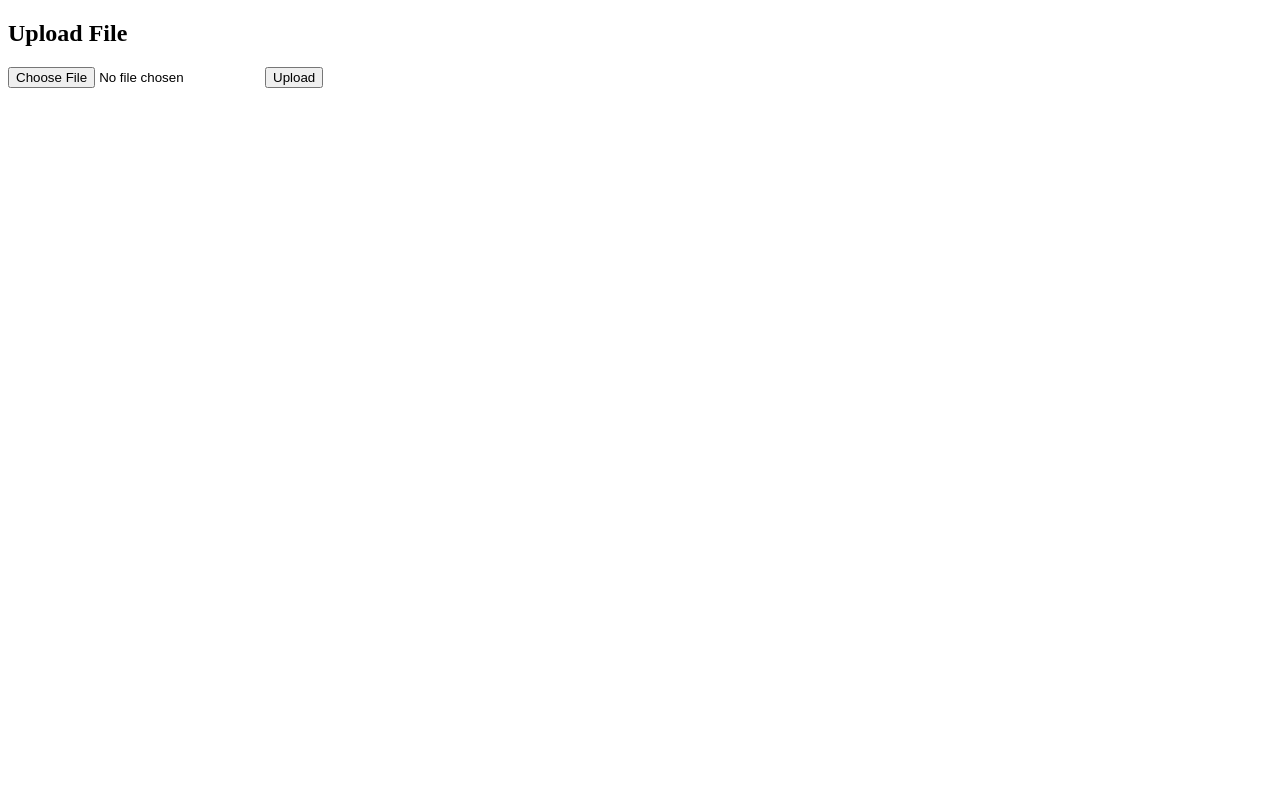
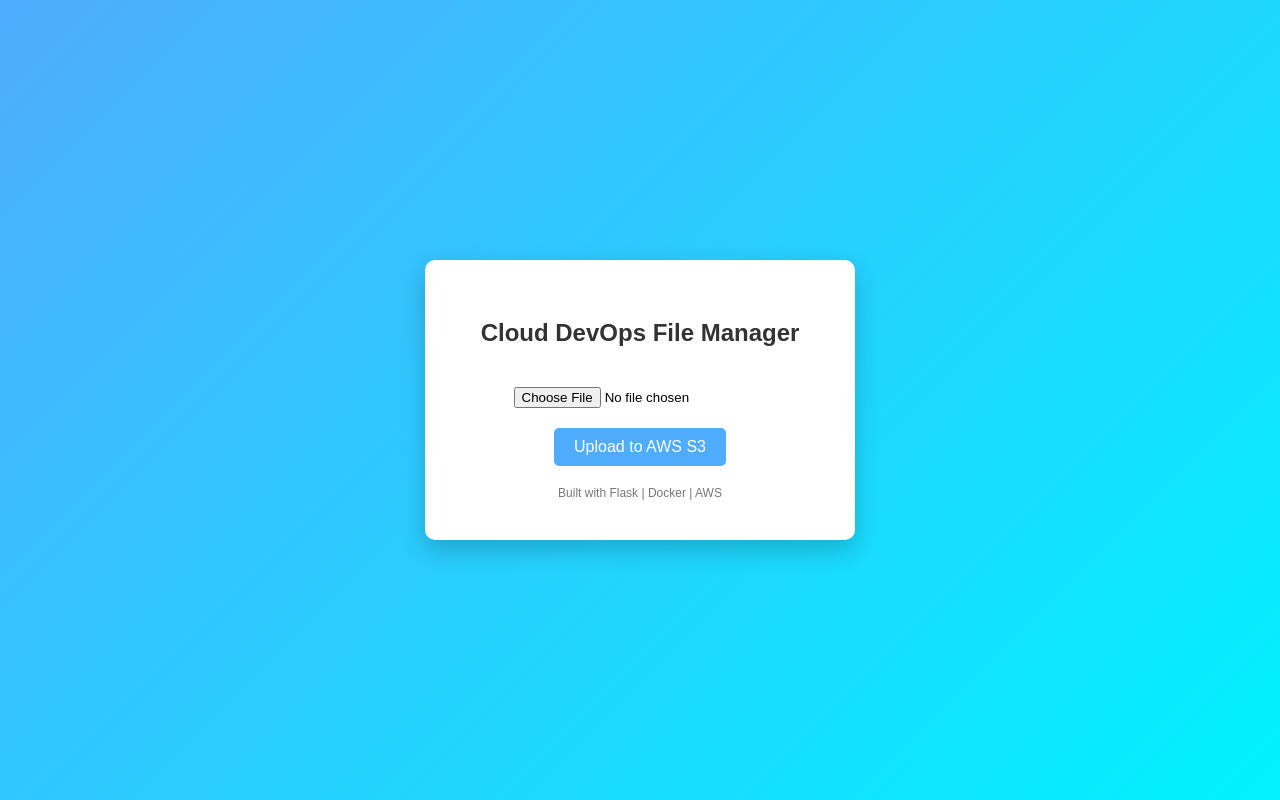
Before and after one commit to kshgj/cloud-devops-file-manager, a Flask app: page / in a window 1280 px wide. Run offline with Flask 3, Linux system fonts and the light colour scheme.

Commit message:
Updated attractive UI

```diff
--- a/templates/index.html
+++ b/templates/index.html
@@ -2,12 +2,71 @@
 <html>
 <head>
     <title>Cloud DevOps File Manager</title>
+    <style>
+        body {
+            font-family: Arial, sans-serif;
+            background: linear-gradient(135deg, #4facfe, #00f2fe);
+            height: 100vh;
+            display: flex;
+            justify-content: center;
+            align-items: center;
+            margin: 0;
+        }
+
+        .container {
+            background: white;
+            padding: 40px;
+            border-radius: 10px;
+            box-shadow: 0 10px 25px rgba(0,0,0,0.2);
+            text-align: center;
+            width: 350px;
+        }
+
+        h2 {
+            margin-bottom: 20px;
+            color: #333;
+        }
+
+        input[type="file"] {
+            margin: 20px 0;
+        }
+
+        button {
+            background: #4facfe;
+            border: none;
+            color: white;
+            padding: 10px 20px;
+            border-radius: 5px;
+            cursor: pointer;
+            font-size: 16px;
+        }
+
+        button:hover {
+            background: #00c6ff;
+        }
+
+        .footer {
+            margin-top: 20px;
+            font-size: 12px;
+            color: #777;
+        }
+    </style>
 </head>
 <body>
-    <h2>Upload File</h2>
-    <form action="/upload" method="post" enctype="multipart/form-data">
-        <input type="file" name="file">
-        <button type="submit">Upload</button>
-    </form>
+
+    <div class="container">
+        <h2>Cloud DevOps File Manager</h2>
+
+        <form action="/upload" method="post" enctype="multipart/form-data">
+            <input type="file" name="file" required>
+            <br>
+            <button type="submit">Upload to AWS S3</button>
+        </form>
+
+        <div class="footer">
+            Built with Flask | Docker | AWS
+        </div>
+    </div>
+
 </body>
 </html>
```
